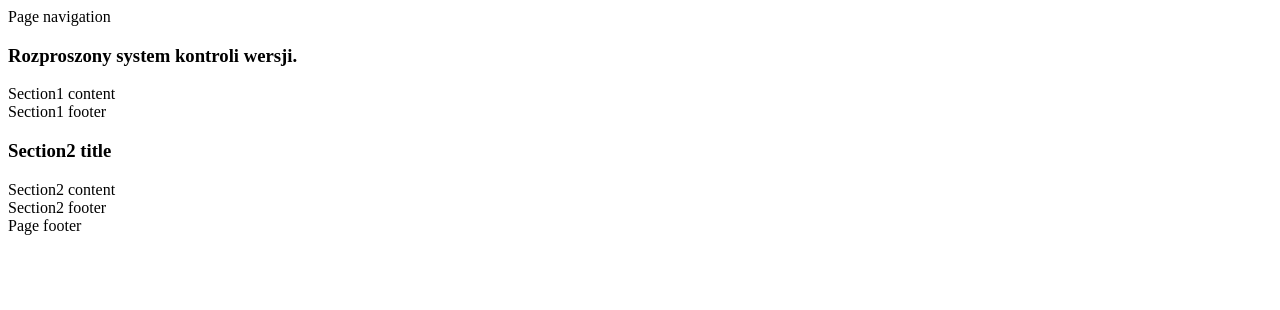
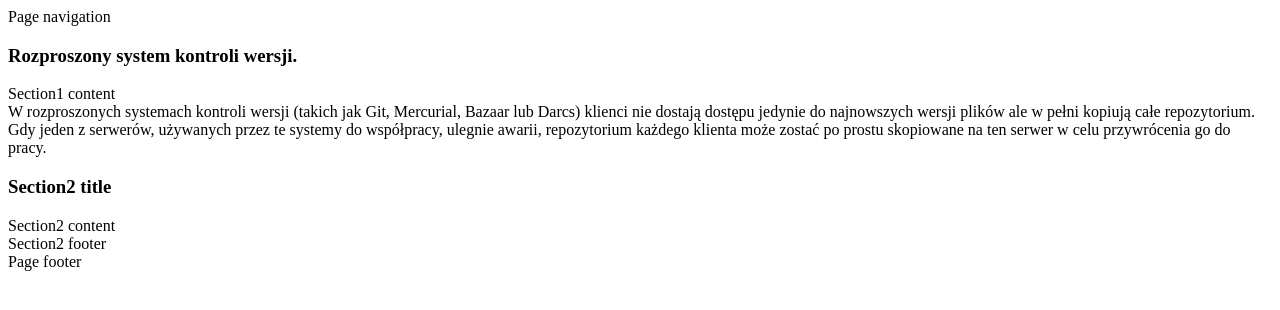
Before and after one commit to danielplachta/iislabpio_201571, a plain HTML site: page index.html in a window 1280 px wide. Drawn offline with Linux system fonts and the light colour scheme.

```diff
--- a/index.html
+++ b/index.html
@@ -15,7 +15,7 @@
 	    		Section1 content
 	  		</div>
 			<footer class="panel-footer">
-				Section1 footer
+				W rozproszonych systemach kontroli wersji (takich jak Git, Mercurial, Bazaar lub Darcs) klienci nie dostają dostępu jedynie do najnowszych wersji plików ale w pełni kopiują całe repozytorium. Gdy jeden z serwerów, używanych przez te systemy do współpracy, ulegnie awarii, repozytorium każdego klienta może zostać po prostu skopiowane na ten serwer w celu przywrócenia go do pracy.
 			</footer>
 		</section>
 		<section id="section2" class="panel panel-default">
```
